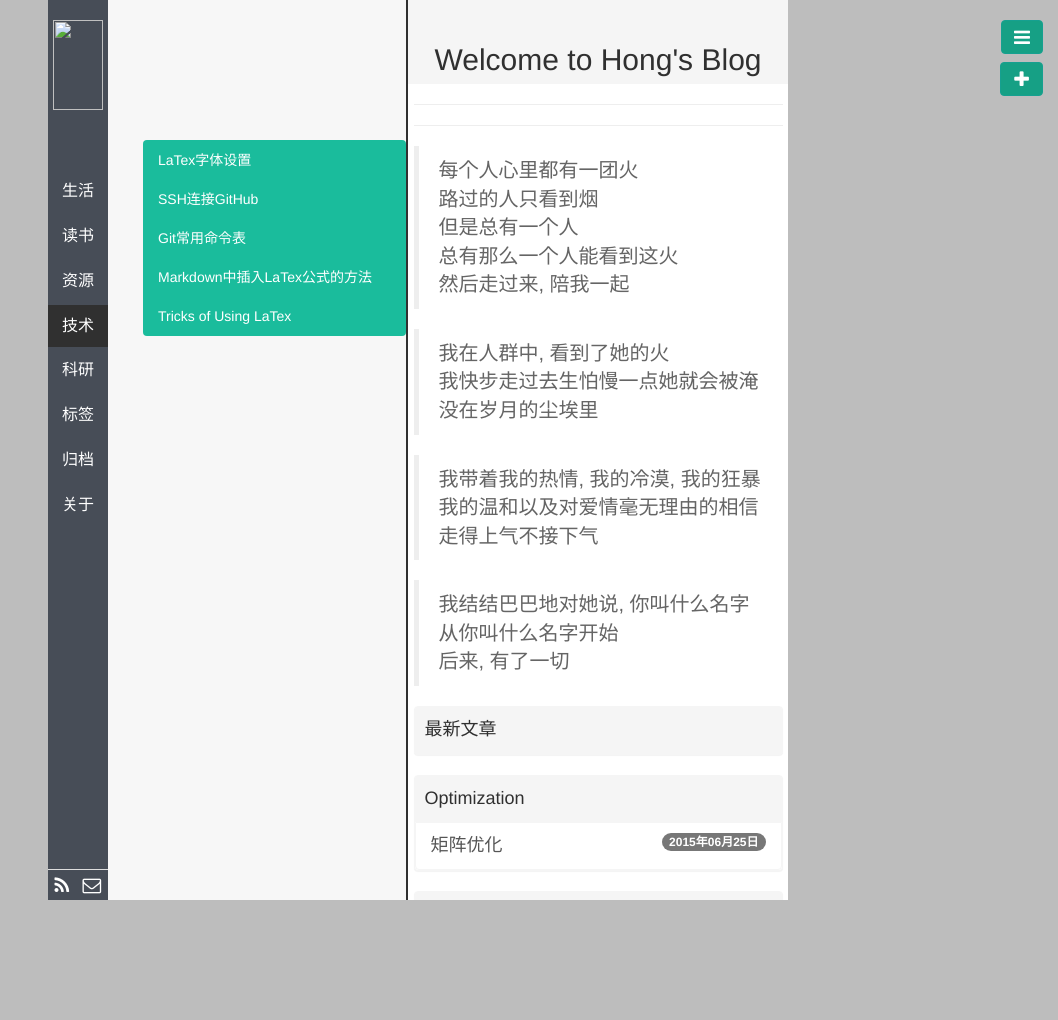
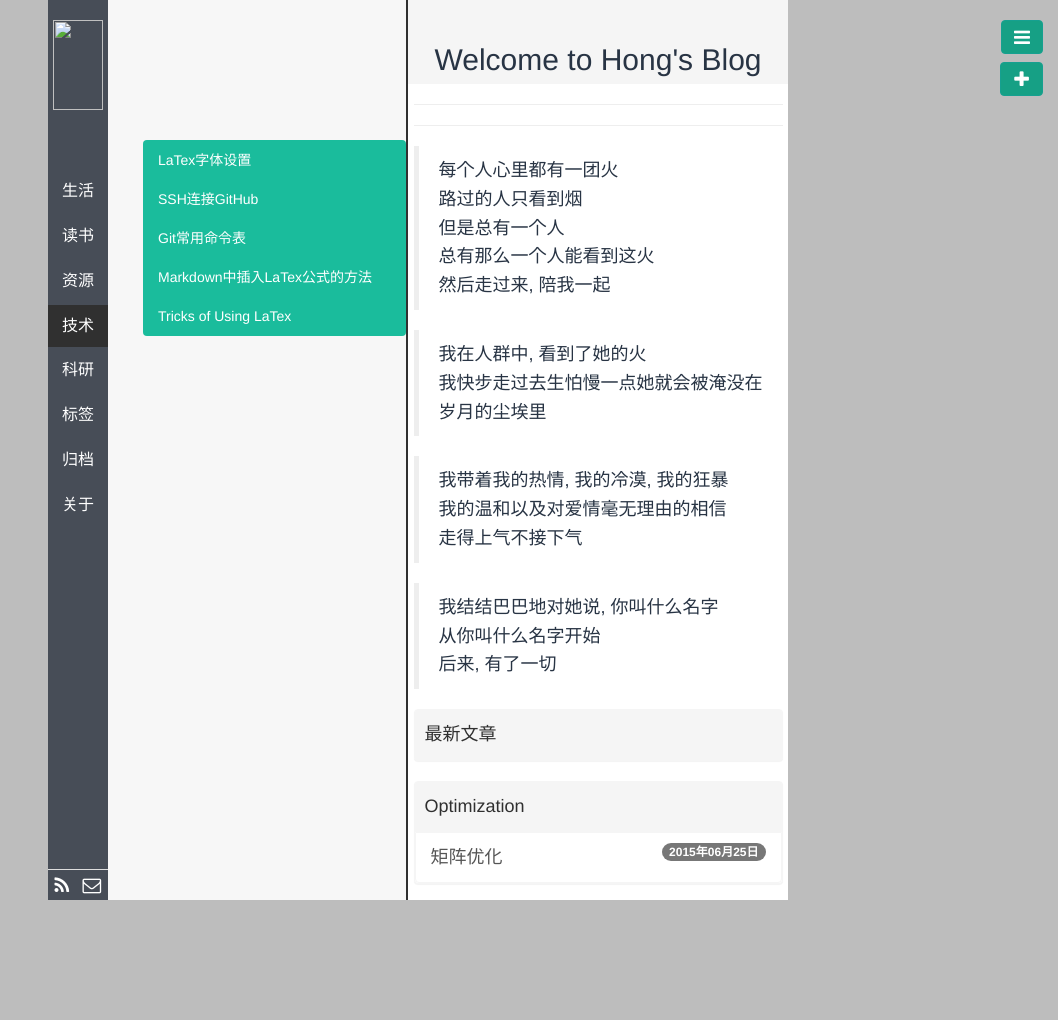
Before and after one commit to polyHong/polyHong.github.io, a Jekyll site: the page built from index.md, in a window 1280 px wide. Shown: the whole page, without its empty margins (222-1280 px from the left). Built offline with Jekyll 4.4.1, drawn with Linux system fonts in a browser that asks for light colours; Markdown is read by kramdown in place of the engine named in the settings; comment, search, counter and statistics services are not loaded.

```diff
--- a/public/css/base.css
+++ b/public/css/base.css
@@ -82,24 +82,23 @@
   background-color: #fff;
   overflow-x: hidden;
 
-  /*background-image: url(/public/img/bg_lines1.jpg);*/
 }
 .aside3-title {
   background-color: #f5f5f5;
-  /*background-image: url(/public/img/bg_grid.jpg);*/
+
   border-bottom: 1px solid #f5f5f5;
   padding-left: 30px;
   padding-right: 30px;
   text-align: center;
-  color: #303030;
+  color: #283444;
 }
 .aside3-content {
-/*  padding-left: 40px;
+  padding-left: 40px;
   padding-right: 40px;
-*/
+
   padding: 0 5% 0 5%;
-  color: #656565;
-  line-height: 1.42857143;
+  color: #283444;
+  line-height: 1.6;
 }
 #content {
   font-size: 18px;
@@ -108,7 +107,7 @@
   line-height: 2;
 }
 blockquote p {
-  font-size: 20px;
+  font-size: 18px;
 }
 /* 其他配置 */
 .center {
@@ -116,7 +115,7 @@
 }
 .nav-pills>li.active>a, .nav-pills>li.active>a:hover, .nav-pills>li.active>a:focus {
   color: #fff;
-  background-color: #303030;
+  background-color: #474d57;
 }
 /* 显示评论按钮 */
 .show-commend {
```
